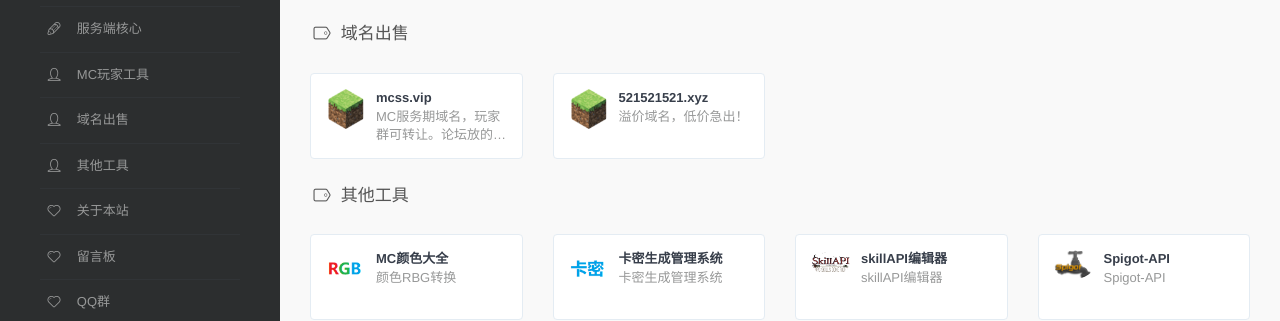
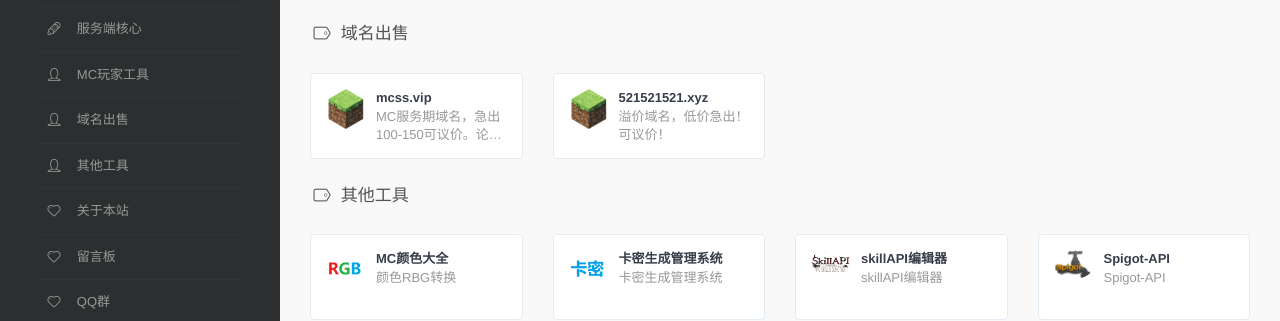
Before and after one commit to vlian5/Minecraft, a Jekyll site: the page built from index.html, in a window 1280 px wide and 900 px high, scrolled down 3660 px. Shown: the part 363-684 px from the top of the window. Built offline with Jekyll 4.4.1, drawn with Linux system fonts in a browser that asks for light colours; comment, search, counter and statistics services are not loaded.

Commit message:
Update Minecraft.yml

```diff
--- a/_data/Minecraft.yml
+++ b/_data/Minecraft.yml
@@ -461,11 +461,11 @@
     - title: mcss.vip
       logo: /assets/images/logos/favicon.ico
       url: https://mi.aliyun.com/detail/online.html?spm=5176.8105420.1024.1.16d92d19btLzsN&domainName=mcss.vip&orgType=0&productType=2
-      description: MC服务期域名，玩家群可转让。论坛放的整合包自带此IP
+      description: MC服务期域名，急出100-150可议价。论坛放的整合包自带此IP
     - title: 521521521.xyz
       logo: /assets/images/logos/favicon.ico
       url: https://mi.aliyun.com/detail/online.html?spm=5176.8105420.1024.2.16d92d19btLzsN&domainName=521521521.xyz&orgType=0&productType=2
-      description: 溢价域名，低价急出！
+      description: 溢价域名，低价急出！可议价！
 - name: 其他工具
   icon: linecons-user
   links:
```
